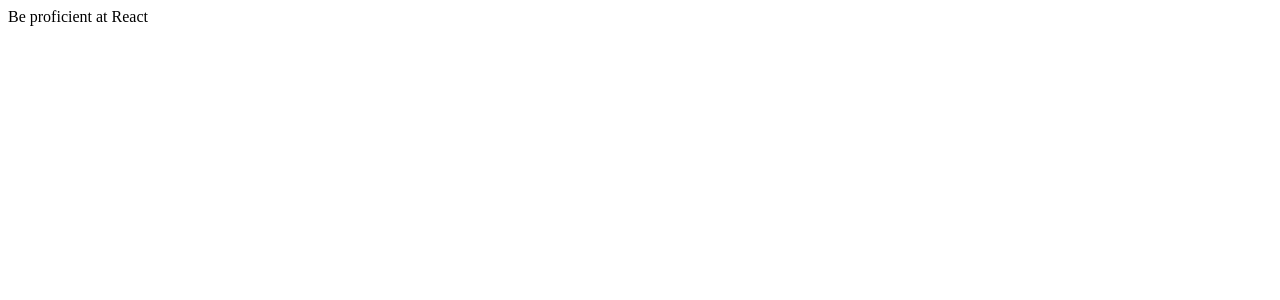
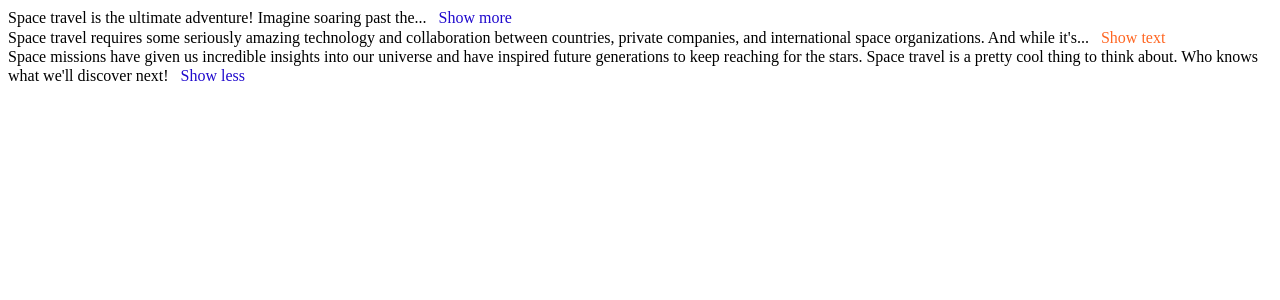
Before and after one commit to ArthurYaxiongWang/ProficientReact, a React (Create React App) app: page / in a window 1280 px wide. Shown: the top 300 px of the page. Built offline with nearby package versions, Linux system fonts and the light colour scheme.

Commit message:
done with the challenge

```diff
--- a/src/App.js
+++ b/src/App.js
@@ -1,5 +1,74 @@
-function App() {
-  return <div>Be proficient at React</div>;
+import { useState } from "react";
+
+export default function App() {
+  return (
+    <div>
+      <TextExpander>
+        Space travel is the ultimate adventure! Imagine soaring past the stars
+        and exploring new worlds. It's the stuff of dreams and science fiction,
+        but believe it or not, space travel is a real thing. Humans and robots
+        are constantly venturing out into the cosmos to uncover its secrets and
+        push the boundaries of what's possible.
+      </TextExpander>
+
+      <TextExpander
+        collapsedNumWords={20}
+        expandButtonText="Show text"
+        collapseButtonText="Collapse text"
+        buttonColor="#ff6622"
+      >
+        Space travel requires some seriously amazing technology and
+        collaboration between countries, private companies, and international
+        space organizations. And while it's not always easy (or cheap), the
+        results are out of this world. Think about the first time humans stepped
+        foot on the moon or when rovers were sent to roam around on Mars.
+      </TextExpander>
+
+      <TextExpander expanded={true} className="box">
+        Space missions have given us incredible insights into our universe and
+        have inspired future generations to keep reaching for the stars. Space
+        travel is a pretty cool thing to think about. Who knows what we'll
+        discover next!
+      </TextExpander>
+    </div>
+  );
 }
 
-export default App;
+function TextExpander({
+  collapsedNumWords = 10,
+  expandButtonText = "Show more",
+  collapseButtonText = "Show less",
+  buttonColor = "#1f09cd",
+  expanded = false,
+  className,
+  children,
+}) {
+  const [isExpanded, setIsExpanded] = useState(expanded);
+
+  const displayedText = isExpanded
+    ? children
+    : children.split(" ").slice(0, collapsedNumWords).join(" ") + "...";
+
+  const buttonStyle = {
+    background: "none",
+    border: "none",
+    font: "inherit",
+    cursor: "pointer",
+    marginLeft: "6px",
+    color: buttonColor,
+  };
+
+  return (
+    <div className={className}>
+      <span>{displayedText}</span>
+      <button
+        style={buttonStyle}
+        onClick={() => {
+          setIsExpanded(!isExpanded);
+        }}
+      >
+        {isExpanded ? collapseButtonText : expandButtonText}
+      </button>
+    </div>
+  );
+}
```
